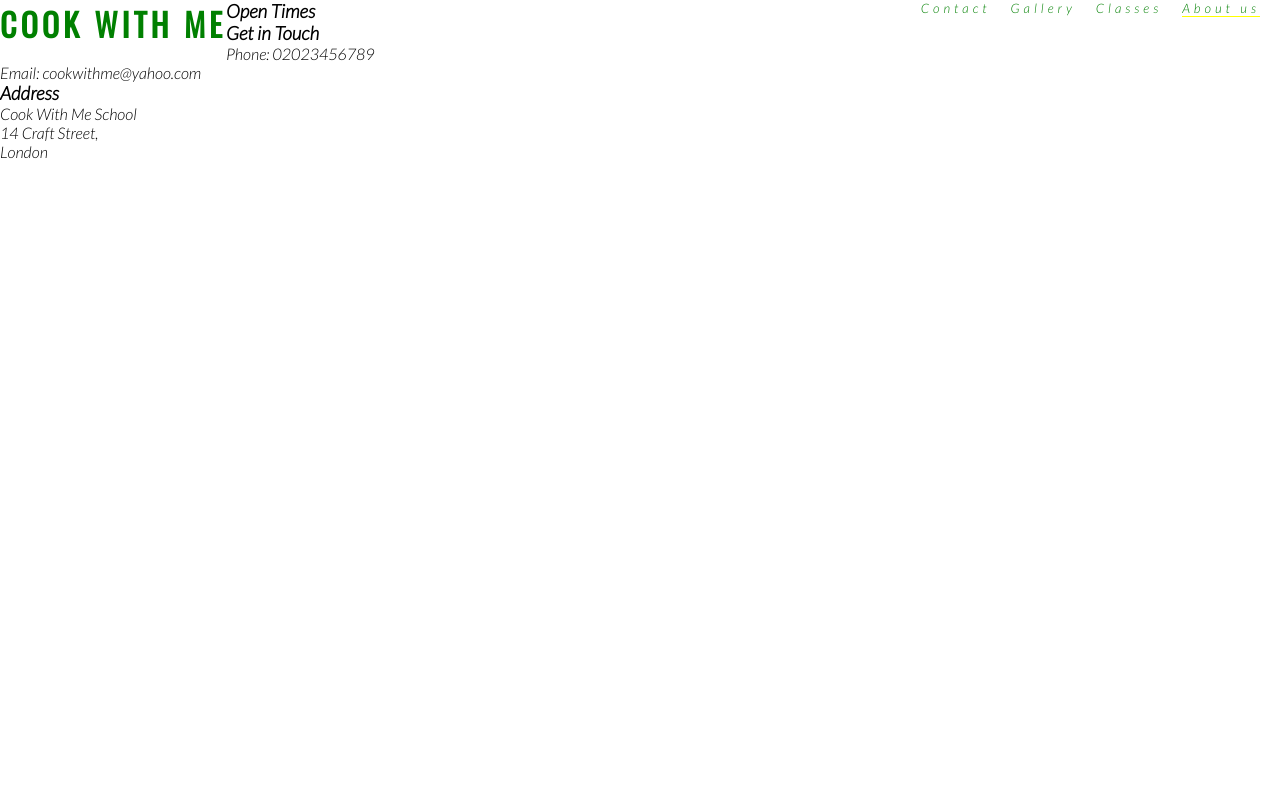
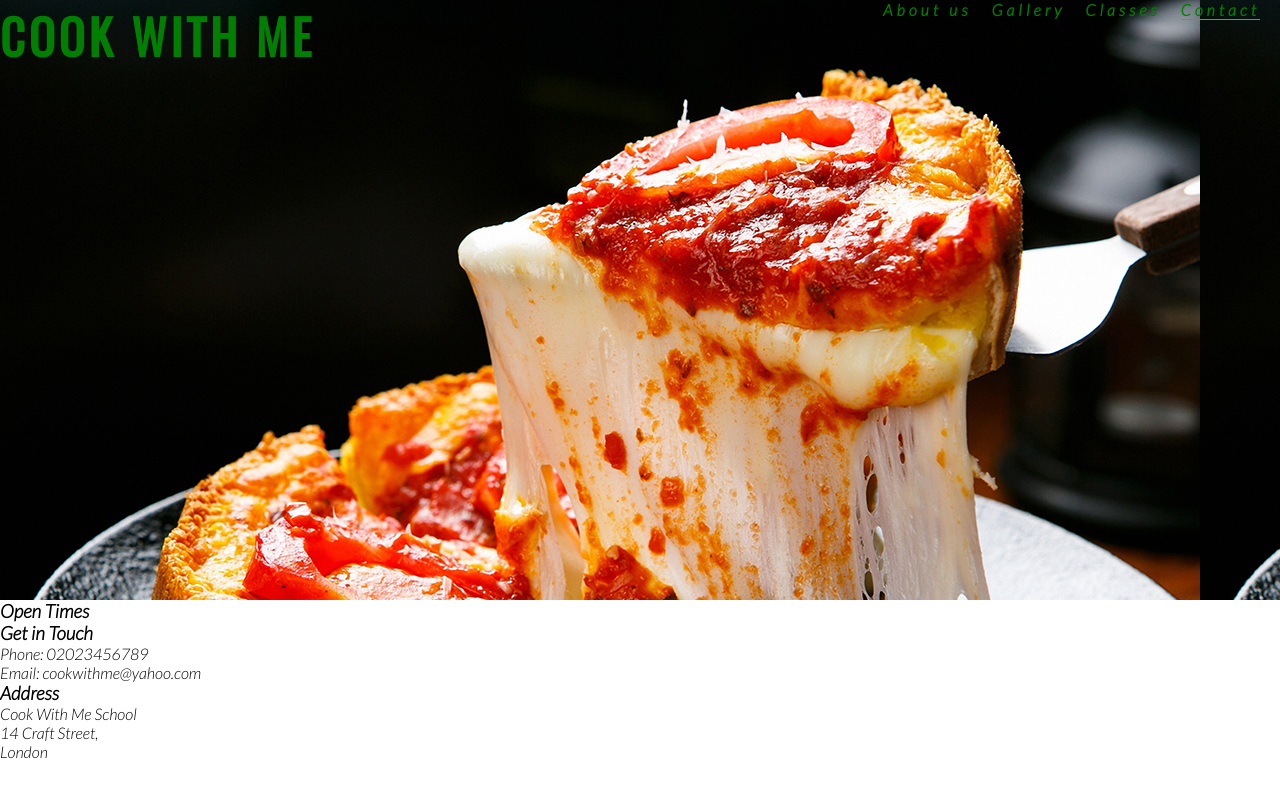
Before and after one commit to RusulK/Cook-With-Me, a plain HTML site: page index.html in a window 1280 px wide. Drawn offline with nearby package versions, Linux system fonts and the light colour scheme.

Commit message:
background -image

```diff
--- a/assets/css/style.css
+++ b/assets/css/style.css
@@ -12,18 +12,24 @@ h1, h2 {font-family: oswald, sans-serif;
     color: green;
 }
 #logo {float: left;
-font-size: xx-large;}
+font-size: 300%;}
 
 /* menu style */
 
-#menu {font-size: small; letter-spacing: 4px;}
+#menu {font-size: medium; letter-spacing: 4px;}
 
 #menu li {float: right; margin-right: 20px;
 list-style: none;}
 #menu #logo {line-height: 75px;}
 
-#menu a {text-decoration: none; color: green;}
+#menu a {text-decoration: none; color: green; font-weight: bold;}
 
-#menu a:hover {border-bottom: 1px solid yellow;}
+#menu a:hover {border-bottom: 1px solid gray;}
 
-.active {border-bottom: 1px solid yellow;}
+.active {border-bottom: 1px solid grey;}
+
+
+#pizza-image {height: 600px;
+width: 100%;
+background: url('../css/images/pizza-image.jpeg');
+}
--- a/index.html
+++ b/index.html
@@ -15,7 +15,7 @@
     <nav>
    <lu id="menu">
     <li>
-      <a href="index.html" class="active">About us
+      <a href="index.html" class="active">Contact
       </a></li>
     <li>
       <a href="#">Classes</a>
@@ -24,12 +24,12 @@
       <a href="#">Gallery</a>
     </li>
     <li>
-      <a href="#">Contact</a>
+      <a href="#">About us</a>
     </li>
   </lu>
 </nav>
-
-<h3>Open Times</h3>
+<div id="pizza-image"></div>
+ <h3>Open Times</h3>
    <h3>Get in Touch</h3>
    <span>Phone: </span><span>02023456789</span> <br>
    <span>Email: </span><span>cookwithme@yahoo.com</span>
```
Also changed, not shown: assets/css/images/pizza-image.jpeg (added).
